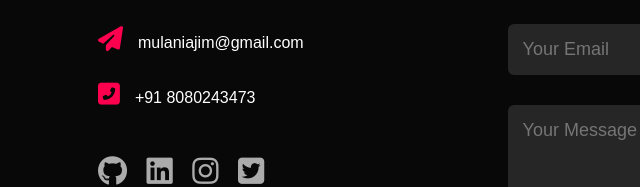
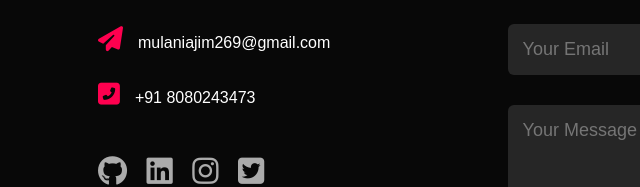
Before and after one commit to ajimmulani/Portfolio-Web, a plain HTML site: page index.html in a window 1280 px wide. Shown: the part 2898-3085 px from the top of the page, 30-670 px from the left. Drawn offline with Linux system fonts and the light colour scheme; some packages are replaced by stand-ins of ours; a script that the page names is missing.

Commit message:
Update index.html

```diff
--- a/index.html
+++ b/index.html
@@ -639,7 +639,7 @@ form .submit:active {
             <div class="row">
                 <div class="contact-left">
                     <h1 class="sub-title">Contact Me</h1>
-                    <p><i class="fas fa-paper-plane"></i>mulaniajim@gmail.com</p>
+                    <p><i class="fas fa-paper-plane"></i>mulaniajim269@gmail.com</p>
                     <p><i class="fas fa-phone-square-alt"></i>+91 8080243473</p>
                     <br>
                     <div class="Social-icons">
```
